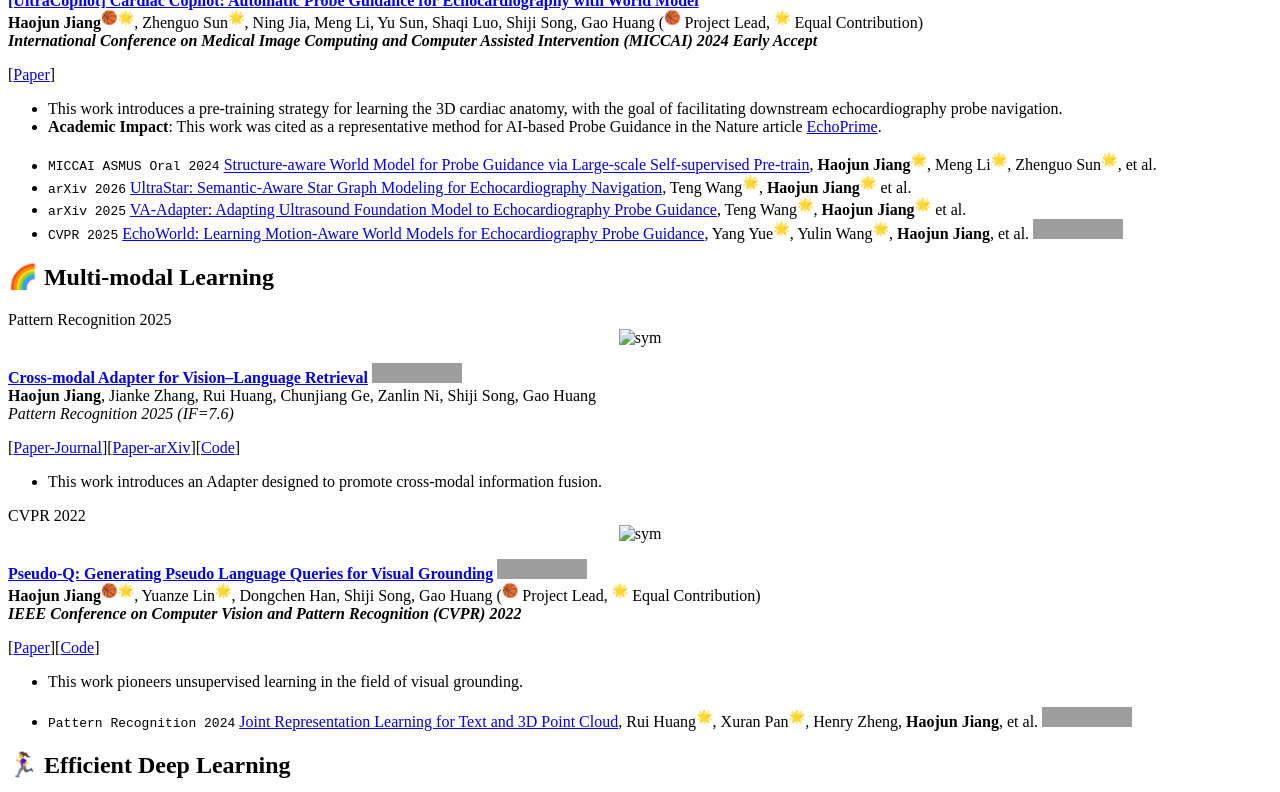
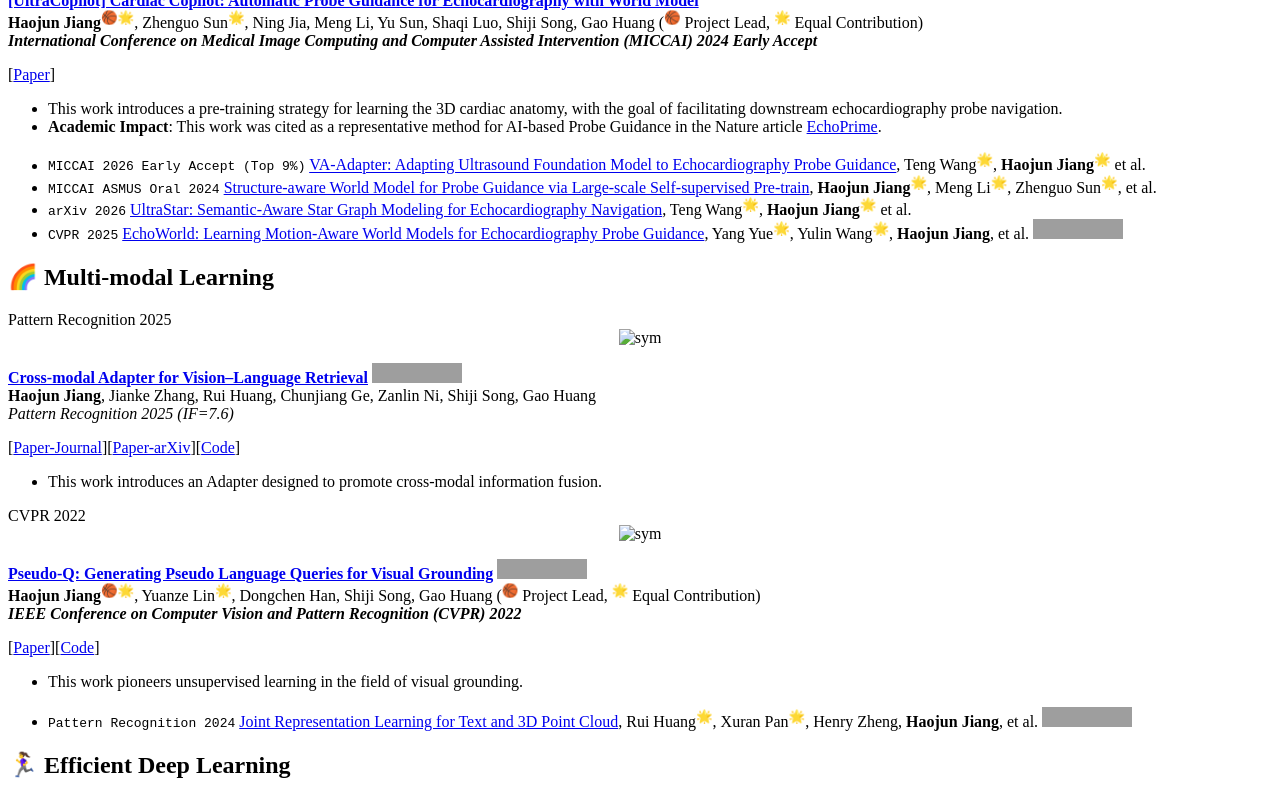
Before and after one commit to jianghaojun/jianghaojun.github.io, a Jekyll site: the page built from _pages/includes/pub.md, in a window 1280 px wide and 900 px high, scrolled down 3731 px, cut to the strip 108-900 px from the top of the window. Built offline with Jekyll 4.4.1, drawn with Linux system fonts in a browser that asks for light colours; our own code applies the rules of GitHub Pages for plain Markdown files; grey boxes are pictures that could not be loaded.

Commit message:
Remove duplicate entry for VA-Adapter in publications

```diff
--- a/_pages/includes/pub.md
+++ b/_pages/includes/pub.md
@@ -89,9 +89,9 @@ _**International Conference on Medical Image Computing and Computer Assisted Int
 </div>
 </div>
 
+- `MICCAI 2026 Early Accept (Top 9%)` [VA-Adapter: Adapting Ultrasound Foundation Model to Echocardiography Probe Guidance](https://arxiv.org/abs/2510.06809), Teng Wang<sup>🌟</sup>, **Haojun Jiang**<sup>🌟</sup> et al.
 - `MICCAI ASMUS Oral 2024` [Structure-aware World Model for Probe Guidance via Large-scale Self-supervised Pre-train](https://arxiv.org/pdf/2406.19756?), **Haojun Jiang**<sup>🌟</sup>, Meng Li<sup>🌟</sup>, Zhenguo Sun<sup>🌟</sup>, et al.
 - `arXiv 2026` [UltraStar: Semantic-Aware Star Graph Modeling for Echocardiography Navigation](https://arxiv.org/pdf/2603.01461), Teng Wang<sup>🌟</sup>, **Haojun Jiang**<sup>🌟</sup> et al.
-- `arXiv 2025` [VA-Adapter: Adapting Ultrasound Foundation Model to Echocardiography Probe Guidance](https://arxiv.org/abs/2510.06809), Teng Wang<sup>🌟</sup>, **Haojun Jiang**<sup>🌟</sup> et al.
 - `CVPR 2025` [EchoWorld: Learning Motion-Aware World Models for Echocardiography Probe Guidance](https://openaccess.thecvf.com/content/CVPR2025/papers/Yue_EchoWorld_Learning_Motion-Aware_World_Models_for_Echocardiography_Probe_Guidance_CVPR_2025_paper.pdf), Yang Yue<sup>🌟</sup>, Yulin Wang<sup>🌟</sup>, **Haojun Jiang**, et al. [![](https://img.shields.io/github/stars/LeapLabTHU/EchoWorld?style=social&label=Code+Stars)](https://github.com/LeapLabTHU/EchoWorld)
 
 
```
